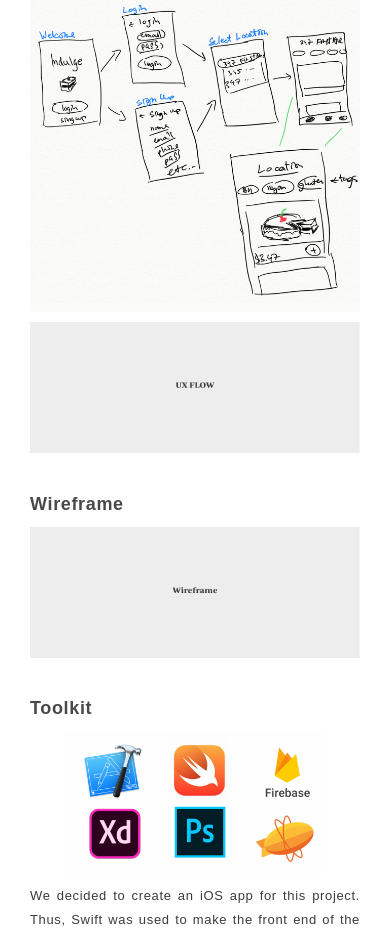
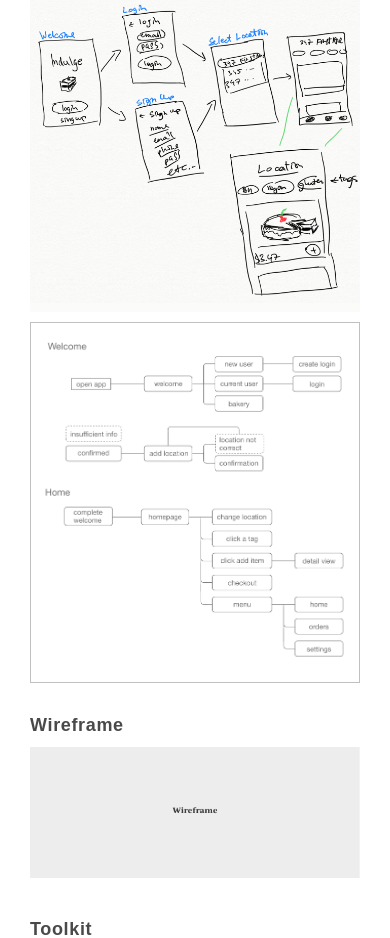
Before and after one commit to balamou/balamou.com, a PHP site: page /indulge.html in a window 390 px wide. Shown: the part 3013-3951 px from the top of the page. Run offline with PHP 8.4, Linux system fonts and the light colour scheme; some web fonts are replaced.

Commit message:
Added ux flow pictures

```diff
--- a/static/css/indulge.css
+++ b/static/css/indulge.css
@@ -286,6 +286,18 @@ a:hover {
   background-color: #eeeeed;
 }
 
+.ux-flow {
+  /* background-color: moccasin; */
+  display: flex;
+  justify-content: space-between;
+  border: 1px solid silver;
+  padding: 10px;
+}
+
+.ux-flow div {
+  /* background-color: salmon; */
+  width: 50%;
+}
 /* ----------------------------- HOME BUTTON -------------------------------- */
 .home-button {
   display: flex;
--- a/static/css/responsive-indulge.css
+++ b/static/css/responsive-indulge.css
@@ -132,6 +132,14 @@
     font-size: 11px;
   }
 
+  .ux-flow {
+    flex-direction: column;
+  }
+
+  .ux-flow div {
+    width: 100%;
+  }
+
   footer {
     margin: 50px 0px;
   }
--- a/static/indulge.html
+++ b/static/indulge.html
@@ -179,7 +179,10 @@
           <div class="flow-item-2 hide-small"><img src="images/indulge/flow_2.png" alt="flow"/></div>
           <div class="flow-item-3 hide-xsmall"><img src="images/indulge/flow_3.png" alt="flow"/></div>
         </div>
-        <div><img src="images/indulge/ux-flow.png" alt="ux-flow"/></div>
+        <div class="ux-flow">
+          <div><img src="images/indulge/welcome_flow.png" alt="welcome_flow"/></div>
+          <div><img src="images/indulge/home_flow.png" alt="home_flow"/></div>
+        </div>
       </div>
     </div>
     <!-- /Structuring the app -->
```
Also changed, not shown: static/images/indulge/home_flow.png (added), static/images/indulge/welcome_flow.png (added).
